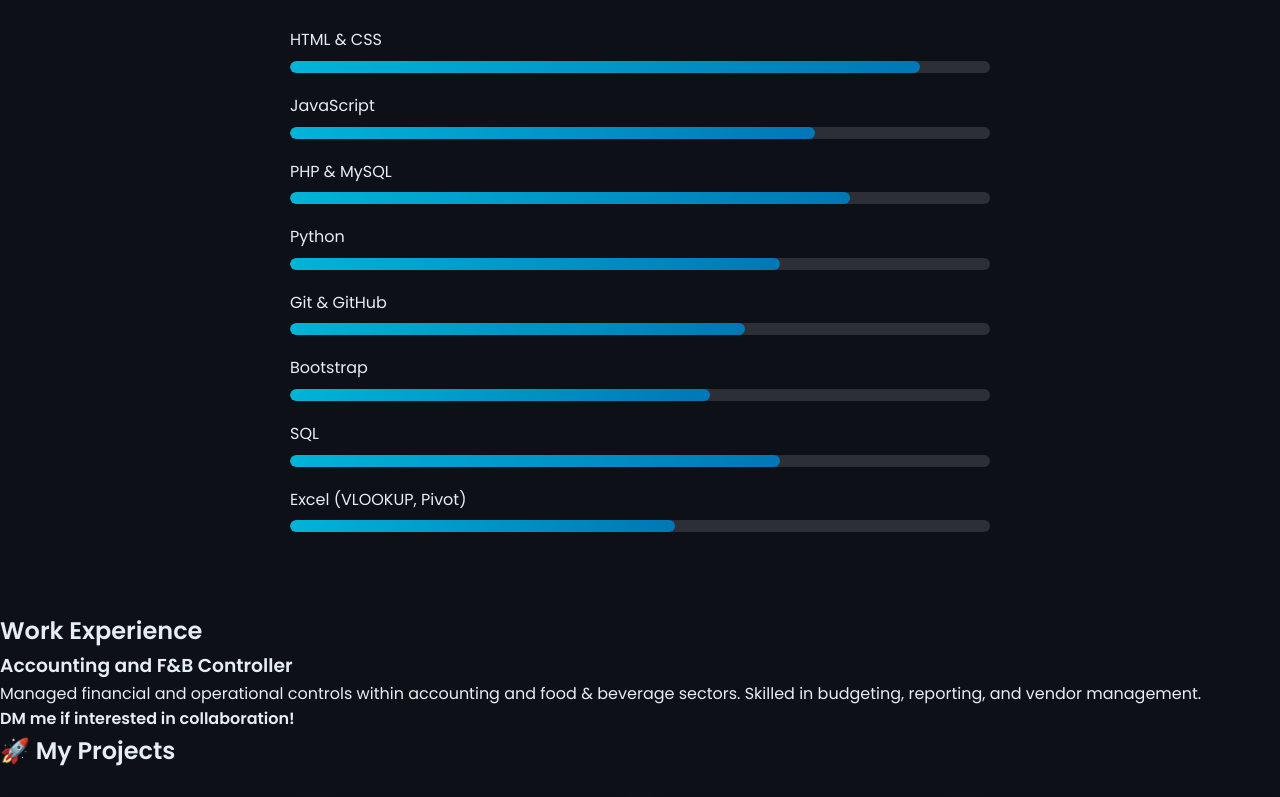
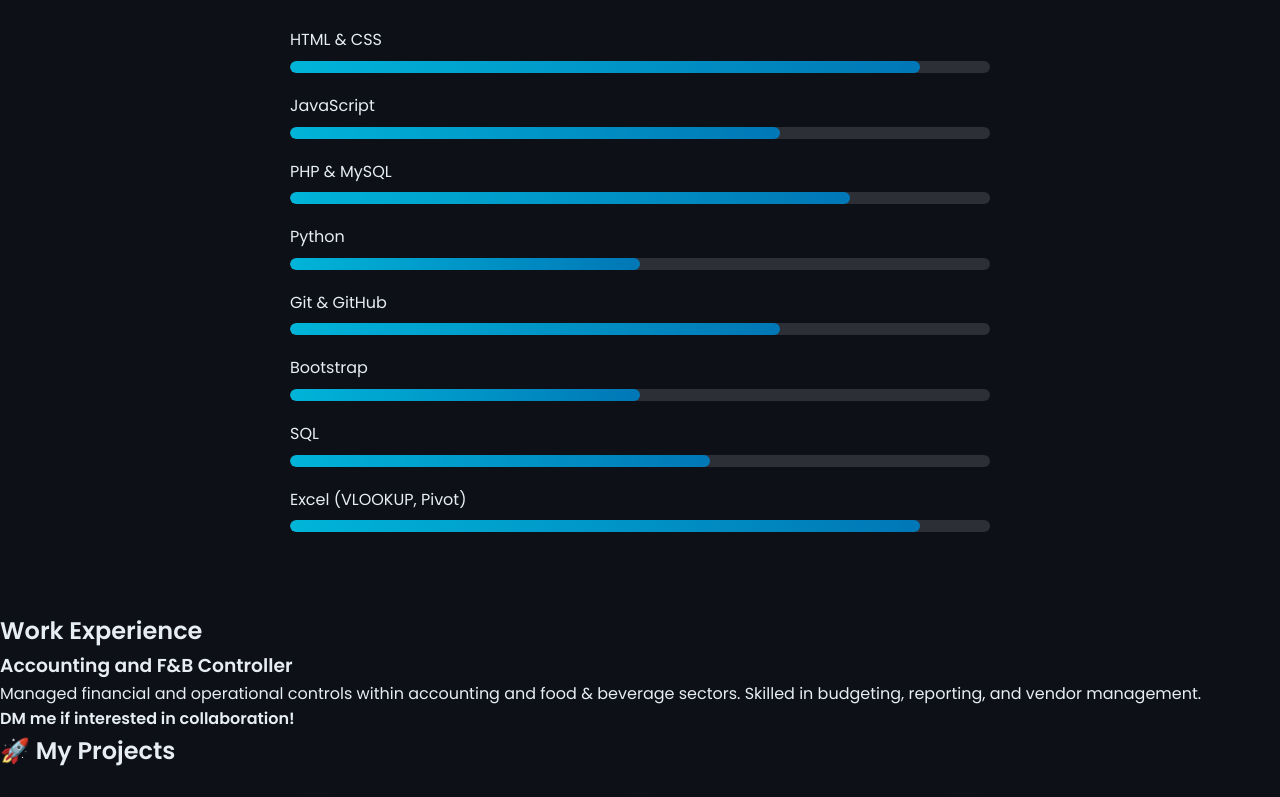
Before and after one commit to Sagar-Webguru/here.sagarpagare, a plain HTML site: page index.html in a window 1280 px wide. Shown: the part 957-1754 px from the top of the page. Drawn offline with Linux system fonts and the light colour scheme.

Commit message:
Updated feature or fixed bug

```diff
--- a/index.html
+++ b/index.html
@@ -47,13 +47,13 @@
     <h2>Skills</h2>
     <ul class="skills-list">
       <li class="skill" data-percent="90"><span class="label">HTML & CSS</span><div class="meter"><div class="fill"></div></div></li>
-      <li class="skill" data-percent="75"><span class="label">JavaScript</span><div class="meter"><div class="fill"></div></div></li>
+      <li class="skill" data-percent="70"><span class="label">JavaScript</span><div class="meter"><div class="fill"></div></div></li>
       <li class="skill" data-percent="80"><span class="label">PHP & MySQL</span><div class="meter"><div class="fill"></div></div></li>
-      <li class="skill" data-percent="70"><span class="label">Python</span><div class="meter"><div class="fill"></div></div></li>
-      <li class="skill" data-percent="65"><span class="label">Git & GitHub</span><div class="meter"><div class="fill"></div></div></li>
-      <li class="skill" data-percent="60"><span class="label">Bootstrap</span><div class="meter"><div class="fill"></div></div></li>
-      <li class="skill" data-percent="70"><span class="label">SQL</span><div class="meter"><div class="fill"></div></div></li>
-      <li class="skill" data-percent="55"><span class="label">Excel (VLOOKUP, Pivot)</span><div class="meter"><div class="fill"></div></div></li>
+      <li class="skill" data-percent="50"><span class="label">Python</span><div class="meter"><div class="fill"></div></div></li>
+      <li class="skill" data-percent="70"><span class="label">Git & GitHub</span><div class="meter"><div class="fill"></div></div></li>
+      <li class="skill" data-percent="50"><span class="label">Bootstrap</span><div class="meter"><div class="fill"></div></div></li>
+      <li class="skill" data-percent="60"><span class="label">SQL</span><div class="meter"><div class="fill"></div></div></li>
+      <li class="skill" data-percent="90"><span class="label">Excel (VLOOKUP, Pivot)</span><div class="meter"><div class="fill"></div></div></li>
     </ul>
   </section>
 
```
